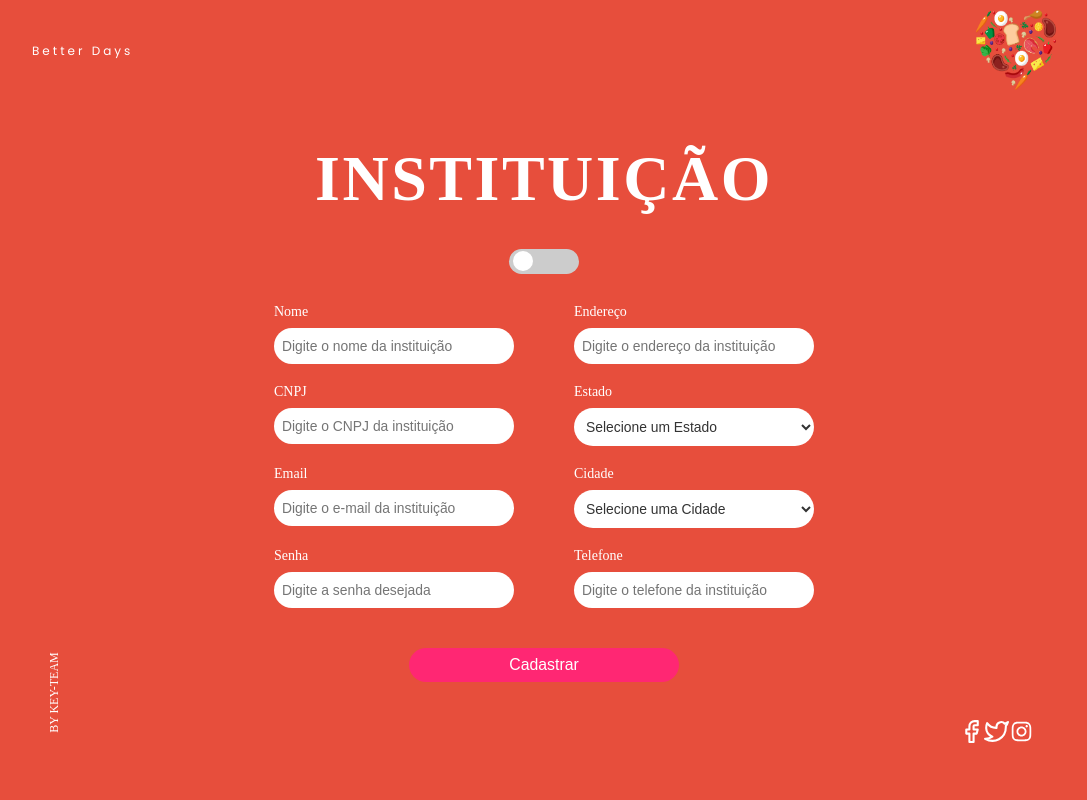
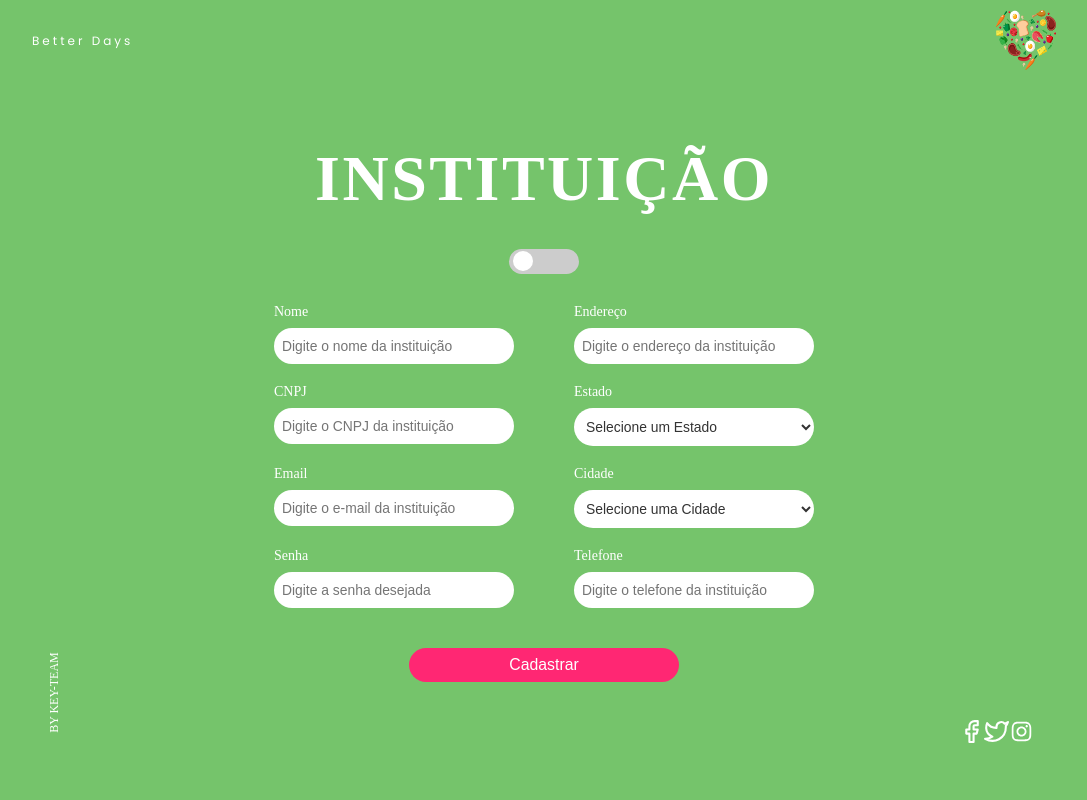
Before and after one commit to WesleyRabachiniRibeiro/Global-Impact, a React (Create React App) app in the folder global/: page / in a window 1280 px wide. Shown: the top 800 px of the page, without its empty margins (96-1183 px from the left). Built offline with nearby package versions, Linux system fonts and the light colour scheme; a web font is replaced by a local one.

Commit message:
Conclusão do processo de Switch do supermercado e instituição

```diff
--- a/global/src/App.jsx
+++ b/global/src/App.jsx
@@ -1,22 +1,15 @@
+import { Routes } from './routes';
+import { BrowserRouter } from 'react-router-dom';
+import Header from './components/home/header/Header';
 import Body from './components/home/body/Body';
-import Header from './components/home/header/Header';
 import Footer from './components/home/footer/Footer';
-import DashboardNavbar from './components/pages/dashboard/navbar/DashboardNavbar';
-import SignUp from './components/pages/signUp/signUp';
-import { DashboardStyled } from './components/pages/dashboard/navbar/styled'
-import ProductQtd from './components/pages/dashboard/productQtd/ProductQtd';
+import AllSingUp from './components/pages/signUp/AllSingUp';
 
 function App() {
     return (
         <div className="App">
-            {/* <DashboardNavbar />
-            <DashboardStyled>
-                <ProductQtd />
-                <SignUp />
-            </DashboardStyled> */}
             <Header/>
-            <Body/>
-            <Footer/>
+            <AllSingUp/>
         </div>
     );
 }
--- a/global/src/components/home/body/Body.jsx
+++ b/global/src/components/home/body/Body.jsx
@@ -1,5 +1,4 @@
-import React, {useEffect, useState} from 'react'
-import SignUp from '../../pages/signUp/signUp'
+import React from 'react'
 import MainBody from './mainBody/MainBody'
 import ArrowComponent from './otherComponentsBody/arrow/ArrowComponent'
 import SubtitleComponent from './otherComponentsBody/subtitle/SubtitleComponent'
@@ -8,18 +7,11 @@ import ThirdBody from './thirdBody/ThirdBody'
 
 
 export default function Body() {
-    const [on, toggle] = useState(false)
-    const [backgroundColor, setBackground] = useState('#22aabd')
-    useEffect(() => {
-        setBackground(on ?  '#75c46b' : '#e74e3c')
-    },[on])
-    const changeButton = () => {
-        toggle(!on)
-        console.log(on)
-    }
+    const background='rgba(255, 200, 58, 1)'
     return (
         <div>
-            <MainBody title="Instituição" backgrounds={backgroundColor} component={<SignUp onChange={changeButton} change={on}/>}/>
+            <MainBody title={"Better Days"} backgrounds={background} component={<SubtitleComponent/>}/>
+            <ArrowComponent/>
             <SecondBody/>
             <ThirdBody/>
         </div>
--- a/global/src/components/home/header/styled.js
+++ b/global/src/components/home/header/styled.js
@@ -15,8 +15,8 @@ export const  HeaderStyled = styled.header`
         text-align: left;
     }
     img{
-        width: 80px;
-        height: 80px;
+        width: 60px;
+        height: 60px;
     }
     .header-container{
         display: flex;
--- /dev/null
+++ b/global/src/components/pages/signUp/AllSingUp.jsx
@@ -0,0 +1,24 @@
+import React, {useEffect, useState} from 'react'
+import MainBody from '../../home/body/mainBody/MainBody'
+import SignUp from './signUpComponent/signUp'
+
+
+export default function AllSingUp() {
+    const [on, toggle] = useState(true)
+    const [backgroundColor , setBackground] = useState('rgba(255, 200, 58, 1)')
+    const [title , setTitle] = useState('Instituição')
+
+    useEffect(() => {
+        setBackground(on ?  '#75c46b' : '#e74e3c')
+        setTitle(on ? 'Instituição' : 'Supermercado')
+    },[on])
+
+    const changeButton = () => {
+        toggle(!on)
+    }
+    return (
+        <div>
+            <MainBody title={title} backgrounds={backgroundColor} component={<SignUp switchInitial={on} change={changeButton}/>}/>
+        </div>
+    )
+}
--- a/global/src/components/pages/signUp/signUp.jsx
+++ b/global/src/components/pages/signUp/signUpComponent/signUp.jsx
@@ -10,54 +10,54 @@ export default function SignUp(props) {
                 <div className="sign-container">
                     <div className="bloco-switch">
                         <label className="switch">
-                            <input id="switch-button" type="checkbox" onClick={props.change}/>
+                            <input id="switch-button" type="checkbox" value={props.switchInitial} onChange={(event) => props.change(event.target.value)}/>
                             <span className="slider round"></span>
                         </label>
                     </div>
                     <form name="signForm" className="bloco-inputs">
                         <fieldset>
                             <div className="inputs">
-                                <label for="nome">Nome</label>
+                                <label htmlFor="nome">Nome</label>
                                 <input name="nome" type="text" placeholder="Digite o nome da instituição"/>
                             </div>
                             <div className="inputs">
-                                <label for="endereco">Endereço</label>
+                                <label htmlFor="endereco">Endereço</label>
                                 <input name="endereco" type="text" placeholder="Digite o endereço da instituição"/>
                             </div>
                             <div className="inputs">
-                                <label for="cnpj">CNPJ</label>
+                                <label htmlFor="cnpj">CNPJ</label>
                                 <input name="cnpj" type="type" placeholder="Digite o CNPJ da instituição"/>
                             </div>
                             <div className="inputs">
-                                <label for="estado" >Estado</label>
+                                <label htmlFor="estado" >Estado</label>
                                 <select name="estado">
-                                    <option selected value="" >Selecione um Estado</option>
+                                    <option>Selecione um Estado</option>
                                     <option>São Paulo</option>
                                 </select>
                             </div>
                             <div className="inputs">
-                                <label for="email">Email</label>
+                                <label htmlFor="email">Email</label>
                                 <input name="email" type="email" placeholder="Digite o e-mail da instituição"/>
                             </div>
                             <div className="inputs">
-                                <label for="cidade">Cidade</label>
+                                <label htmlFor="cidade">Cidade</label>
                                 <select name="cidade">
                                     <option>Selecione uma Cidade</option>
                                     <option>São Paulo</option>
                                 </select>
                             </div>
                             <div className="inputs">
-                                <label for="senha" >Senha</label>
+                                <label htmlFor="senha" >Senha</label>
                                 <input name="senha" type="password" placeholder="Digite a senha desejada"/>
                             </div>
                             <div className="inputs">
-                                <label for="senha">Telefone</label>
+                                <label htmlFor="senha">Telefone</label>
                                 <input name="senha" type="text" placeholder="Digite o telefone da instituição"/>
                             </div>
                         </fieldset>
                     </form>
                         <div className="bloco-button">
-                            <input type="button" for="signForm" value="Cadastrar"/>
+                            <input type="button" htmlFor="signForm" value="Cadastrar"/>
                         </div>
                 </div>
             </div>
--- /dev/null
+++ b/global/src/routes.js
@@ -0,0 +1,27 @@
+// import { BrowserRouter as Router, Route, Switch } from 'react-router-dom';
+// import Body from './components/home/body/Body';
+// import Header from './components/home/header/Header';
+// import Footer from './components/home/footer/Footer';
+// import AllSingUp from './components/pages/signUp/AllSingUp';
+
+
+// export const Routes = () => {
+//     return (
+//         <Switch>
+//             <Route exact path="/">
+//                 <Header/>
+//                 <Body/>
+//                 <Footer/>
+//             </Route>
+//             <Route path="/cadastro">
+//                 <Header/>
+//                 <AllSingUp/>
+//                 <Footer/>
+//             </Route>
+//             <Route path="/login">
+//                 <Header/>
+//                 <Body/>
+//             </Route>
+//         </Switch>
+//     )
+// }
```
Also changed, not shown: global/src/components/pages/signUp/signUpComponent/styled.js (renamed from global/src/components/pages/signUp/styled.js).
